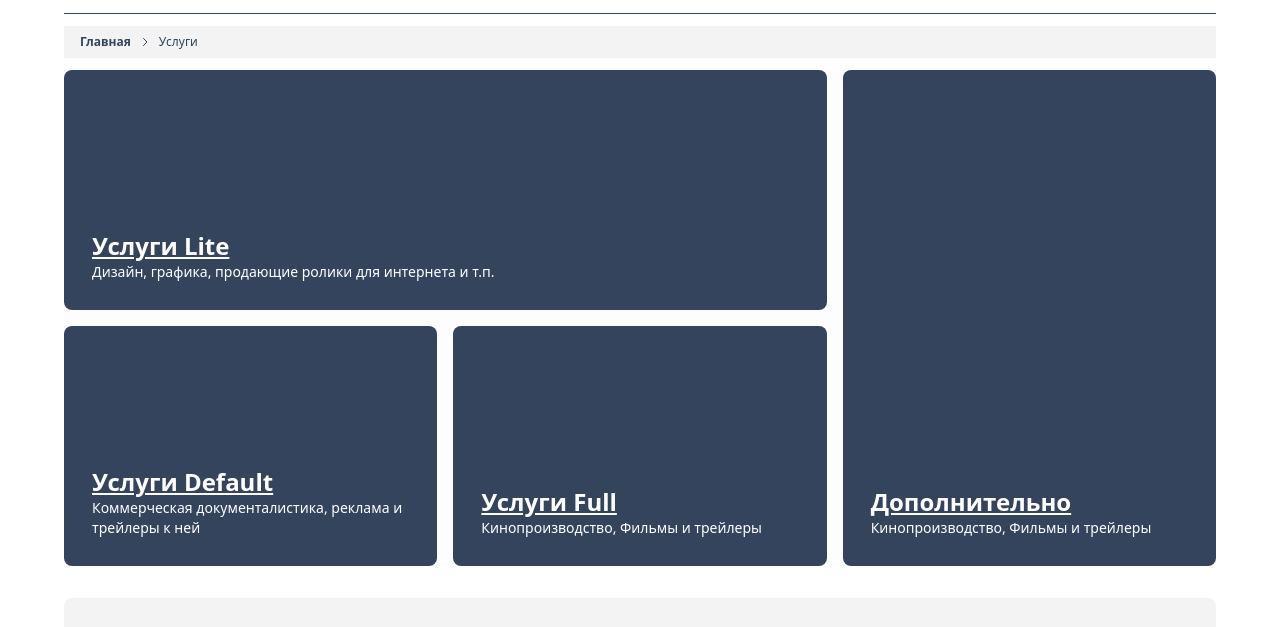
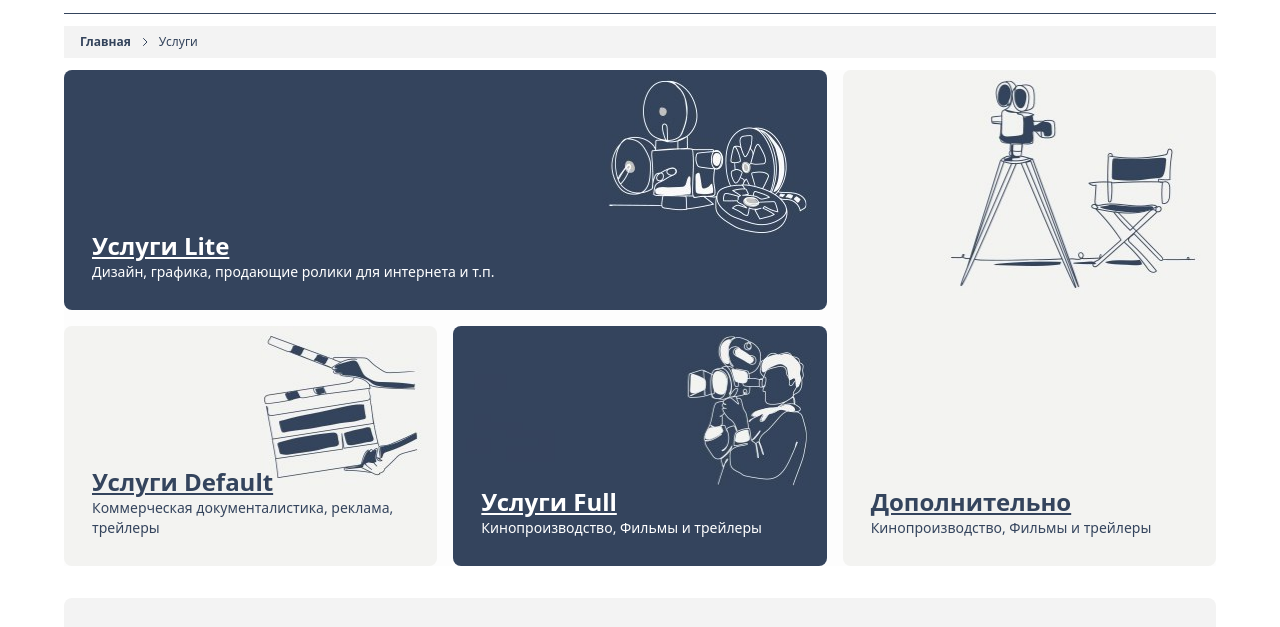
Before and after one commit to dejurik/sibfilm.ru, a website: page services.html in a window 1280 px wide. Shown: the part 165-792 px from the top of the page. Drawn offline with Linux system fonts and the light colour scheme.

Commit message:
fix css page

```diff
--- a/services.html
+++ b/services.html
@@ -147,7 +147,7 @@
 									<div class="col-span-2 max-sm:my-4">
 
 										<a href="./service_item.html" class="">
-											<div class="bg-[#34445d] h-60 rounded-lg relative block">
+											<div class="bg-[#34445d] h-60 rounded-lg relative block bg-[url('../src/images/service_lite.jpg')] bg-right bg-no-repeat max-md:bg-none">
 												<div class="absolute bottom-7 left-7 *:text-white">
 													<div class="text-2xl font-bold underline max-md:text-base">Услуги Lite</div>
 													<div class="text-sm hidden lg:block">Дизайн, графика, продающие ролики для интернета и т.п.</div>
@@ -160,10 +160,10 @@
 									<div class="max-sm:my-4">
 
 										<a href="./service_item.html" class="">
-											<div class="bg-[#34445d] h-60 rounded-lg relative block">
-												<div class="absolute bottom-7 left-7 *:text-white">
+											<div class="bg-[#34445d] h-60 rounded-lg relative block bg-[url('../src/images/service_default.jpg')] bg-right bg-no-repeat max-md:bg-none">
+												<div class="absolute bottom-7 left-7 *:text-[#34445d]">
 													<div class="text-2xl font-bold underline max-md:text-base">Услуги Default</div>
-													<div class="text-sm hidden lg:block">Коммерческая документалистика, реклама и трейлеры к ней</div>
+													<div class="text-sm hidden lg:block">Коммерческая документалистика, реклама, трейлеры</div>
 												</div>
 											</div>
 										</a>
@@ -174,7 +174,7 @@
 									<div class="max-sm:my-4">
 
 										<a href="./service_item.html" class="">
-											<div class="bg-[#34445d] h-60 rounded-lg relative block">
+											<div class="bg-[#34445d] h-60 rounded-lg relative block bg-[url('../src/images/service_full.jpg')] bg-right bg-no-repeat max-md:bg-none">
 												<div class="absolute bottom-7 left-7 *:text-white">
 													<div class="text-2xl font-bold underline max-md:text-base">Услуги Full</div>
 													<div class="text-sm hidden lg:block">Кинопроизводство, Фильмы и трейлеры</div>
@@ -189,8 +189,8 @@
 									<div class="row-span-2 max-sm:my-4">
 
 										<a href="./service_item.html" class="">
-											<div class="bg-[#34445d] h-full max-sm:h-60 rounded-lg relative block">
-												<div class="absolute bottom-7 left-7 *:text-white">
+											<div class="bg-[#34445d] h-full max-sm:h-60 rounded-lg relative block bg-[url('../src/images/service_additionally.jpg')] bg-right bg-no-repeat max-md:bg-none">
+												<div class="absolute bottom-7 left-7 *:text-[#34445d]">
 													<div class="text-2xl font-bold underline max-md:text-base">Дополнительно</div>
 													<div class="text-sm hidden lg:block">Кинопроизводство, Фильмы и трейлеры</div>
 												</div>
```
Also changed, not shown: src/images/service_additionally.jpg (added), src/images/service_default.jpg (added), src/images/service_full.jpg (added), src/images/service_lite.jpg (added), src/output.css.
